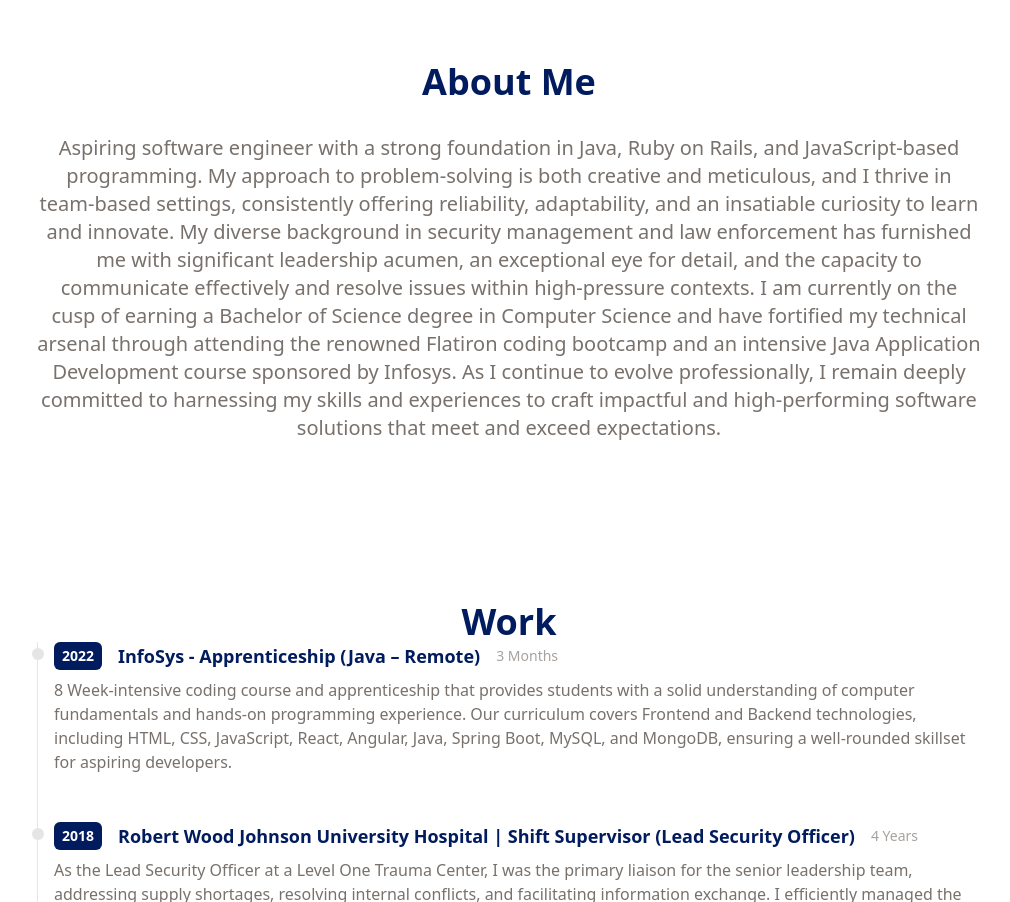
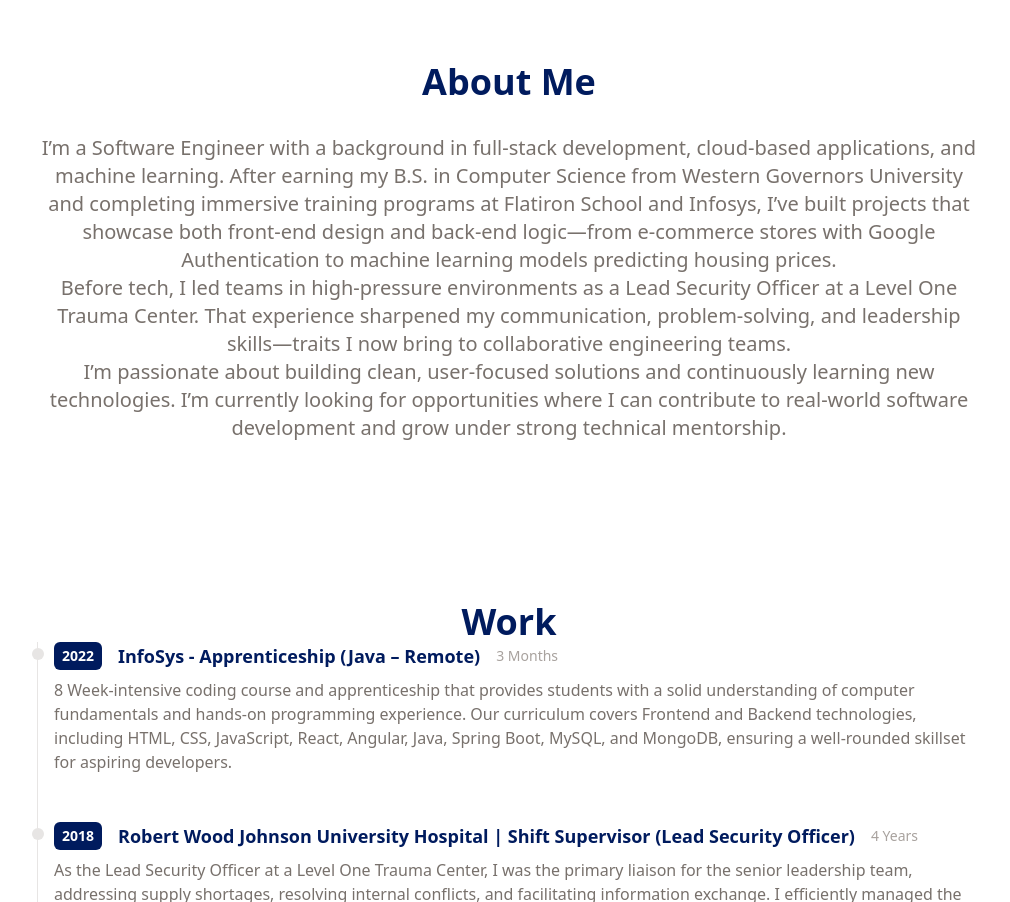
Before and after one commit to Jbasilio55/Portfolio, a React (Vite) app in the folder portfolio/: page / in a window 1280 px wide. Shown: the part 802-1704 px from the top of the page, without its empty margins (163-1173 px from the left). Built offline with nearby package versions, Linux system fonts and the light colour scheme.

Commit message:
Update AboutMe.jsx
made changes to about me

```diff
--- a/portfolio/src/components/AboutMe.jsx
+++ b/portfolio/src/components/AboutMe.jsx
@@ -7,21 +7,19 @@ const AboutMe = () => {
         About Me
       </h1>
       <p className="text-center py-8 text-xl text-stone-500">
-        Aspiring software engineer with a strong foundation in Java, Ruby on
-        Rails, and JavaScript-based programming. My approach to problem-solving
-        is both creative and meticulous, and I thrive in team-based settings,
-        consistently offering reliability, adaptability, and an insatiable
-        curiosity to learn and innovate. My diverse background in security
-        management and law enforcement has furnished me with significant
-        leadership acumen, an exceptional eye for detail, and the capacity to
-        communicate effectively and resolve issues within high-pressure
-        contexts. I am currently on the cusp of earning a Bachelor of Science
-        degree in Computer Science and have fortified my technical arsenal
-        through attending the renowned Flatiron coding bootcamp and an intensive
-        Java Application Development course sponsored by Infosys. As I continue
-        to evolve professionally, I remain deeply committed to harnessing my
-        skills and experiences to craft impactful and high-performing software
-        solutions that meet and exceed expectations.
+        I’m a Software Engineer with a background in full-stack development, cloud-based applications,
+        and machine learning. After earning my B.S. in Computer Science from Western Governors University
+        and completing immersive training programs at Flatiron School and Infosys, I’ve built projects that
+        showcase both front-end design and back-end logic—from e-commerce stores with Google Authentication to
+        machine learning models predicting housing prices.
+        <br/>
+        Before tech, I led teams in high-pressure environments as a Lead Security Officer at a Level One Trauma Center.
+        That experience sharpened my communication, problem-solving, and leadership skills—traits I now bring to
+        collaborative engineering teams.
+        <br/>
+        I’m passionate about building clean, user-focused solutions and continuously learning new technologies.
+        I’m currently looking for opportunities where I can contribute to real-world software development
+        and grow under strong technical mentorship.
       </p>
     </div>
   );
```
